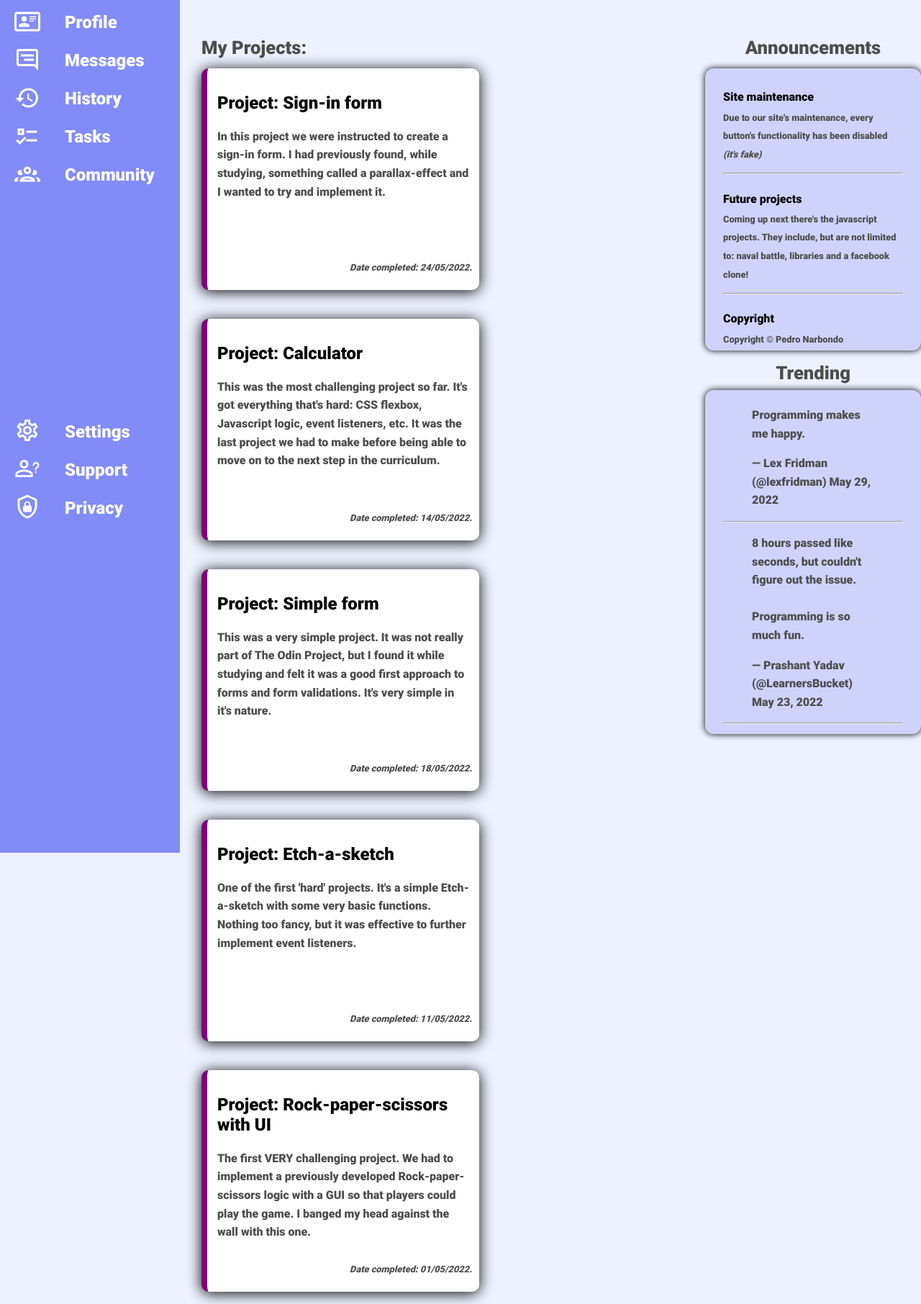
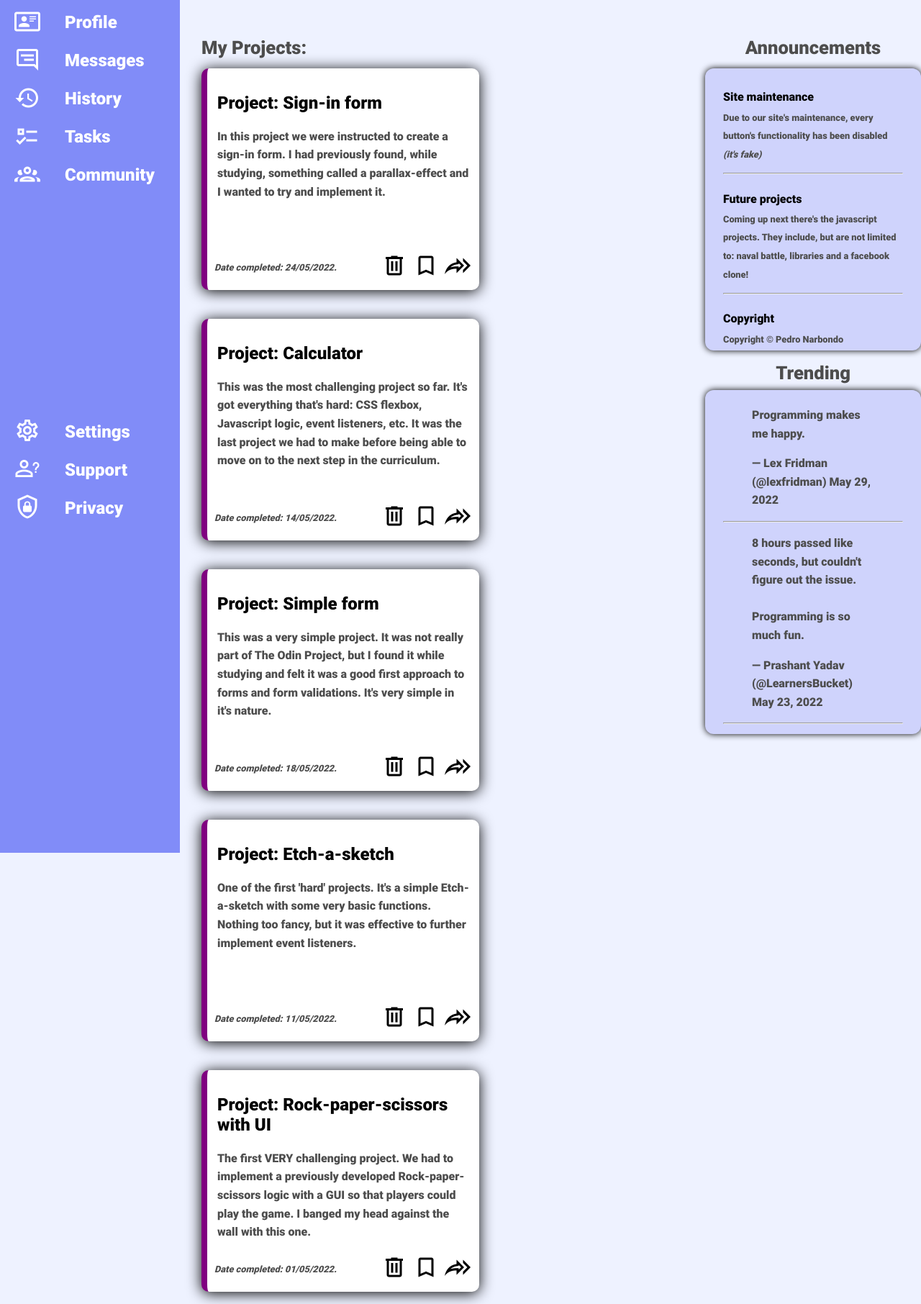
Before and after one commit to pedronarbondo/project-admin-dashboard, a plain HTML site: page index.html in a window 1280 px wide. Shown: the part 265-2077 px from the top of the page at 72% size. Drawn offline with Linux system fonts and the light colour scheme.

Commit message:
Add icons without funtionality, place date on the left side of article

```diff
--- a/index.html
+++ b/index.html
@@ -76,6 +76,11 @@
                         found, while studying, something called a parallax-effect and I wanted to try
                         and implement it.</p>
                     <p class="date">Date completed: 24/05/2022.</p>
+                    <div class="icons">
+                        <img src="img/trash.png">
+                        <img src="img/bookmark-white.png">
+                        <img src="img/share.png">
+                    </div>
                 </div>
                 <div class="article">
                     <a href="https://pedronarbondo.github.io/odin-calculator" target="_blank"></a>
@@ -84,6 +89,11 @@
                         Javascript logic, event listeners, etc. It was the last project we had to make before being
                         able to move on to the next step in the curriculum.</p>
                     <p class="date">Date completed: 14/05/2022.</p>
+                    <div class="icons">
+                        <img src="img/trash.png">
+                        <img src="img/bookmark-white.png">
+                        <img src="img/share.png">
+                    </div>
                 </div>
                 <div class="article">
                     <a href="https://pedronarbondo.github.io/odin-simple-form" target="_blank"></a>
@@ -92,7 +102,12 @@
                         but I found it while studying and felt it was a good first approach to
                         forms and form validations. It's very simple in it's nature.</p>
                     <p class="date">Date completed: 18/05/2022.</p>
+                    <div class="icons">
+                        <img src="img/trash.png">
+                        <img src="img/bookmark-white.png">
+                        <img src="img/share.png">
                     </div>
+                </div>
                 <div class="article">
                     <a href="https://pedronarbondo.github.io/project-etch-a-sketch" target="_blank"></a>
                     <h2>Project: Etch-a-sketch</h2>
@@ -100,6 +115,11 @@
                         very basic functions. Nothing too fancy, but it was effective to further
                         implement event listeners.</p>
                     <p class="date">Date completed: 11/05/2022.</p>
+                    <div class="icons">
+                        <img src="img/trash.png">
+                        <img src="img/bookmark-white.png">
+                        <img src="img/share.png">
+                    </div>
                 </div>
                 <div class="article">
                     <a href="https://github.com/pedronarbondo/project-rock-paper-scissors" target="_blank"></a>
@@ -109,6 +129,11 @@
                         I banged my head against the wall with this one.
                     </p>
                     <p class="date">Date completed: 01/05/2022.</p>
+                    <div class="icons">
+                        <img src="img/trash.png">
+                        <img src="img/bookmark-white.png">
+                        <img src="img/share.png">
+                </div>
                 </div>
                 <div class="article">
                     <a href="https://pedronarbondo.github.io/project-landing-page" target="_blank"></a>
@@ -118,6 +143,11 @@
                         project.
                     </p>
                     <p class="date">Date completed: 25/04/2022</p>
+                    <div class="icons">
+                        <img src="img/trash.png">
+                        <img src="img/bookmark-white.png">
+                        <img src="img/share.png">
+                    </div>
                 </div>
             </div>
             <div class="announcement-div">
--- a/styles.css
+++ b/styles.css
@@ -249,6 +249,7 @@ li a:hover:before {
     align-content: flex-start;
     gap: 40px;
     height: 100%;
+
 }
 .article {
     width: 350px;
@@ -278,9 +279,20 @@ li a:hover:before {
 .date {
     position: absolute;
     bottom: 6px;
-    right: 10px;
+    left: 10px;
     font-style: italic;
     font-size: 0.8rem;
+}
+.icons {
+    display: flex;
+    flex-direction: row;
+    gap: 8px;
+    position: absolute;
+    bottom: 16px;
+    right: 12px;
+}
+.icons img:hover {
+    cursor: pointer;
 }
 
 h2,
```
Also changed, not shown: img/bookmark-white.png (added), img/bookmark.png (added), img/share.png (added), img/trash.png (added).
